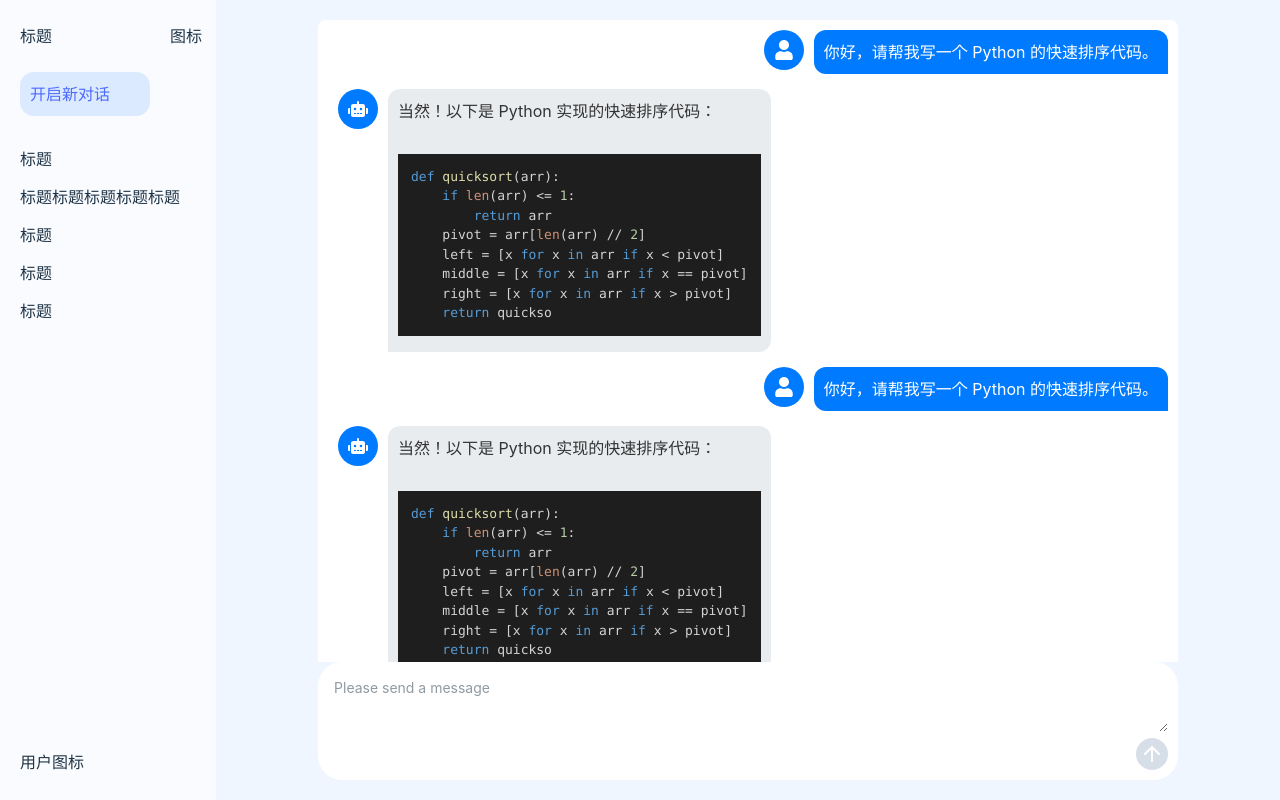
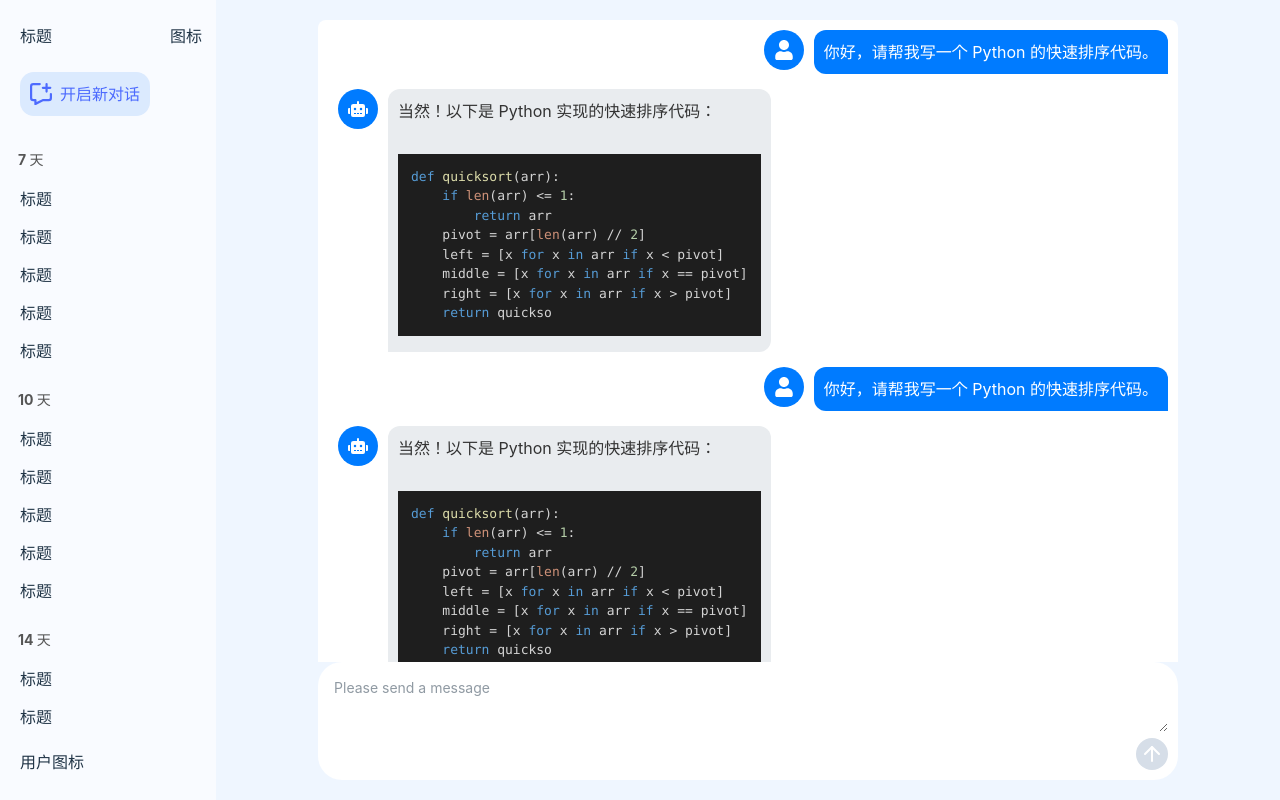
Before and after one commit to dh-data/FUT, a React (Vite) app in the folder web/: page /chat in a window 1280 px wide. Built offline with nearby package versions, Linux system fonts and the light colour scheme.

Commit message:
style:会话列表优化

```diff
--- a/web/src/index.css
+++ b/web/src/index.css
@@ -1,4 +1,4 @@
-@import "tailwindcss";
+@import 'tailwindcss';
 
 :root {
   font-family: Inter, Avenir, Helvetica, Arial, sans-serif;
@@ -13,7 +13,7 @@
   -webkit-font-smoothing: antialiased;
   -moz-osx-font-smoothing: grayscale;
   -webkit-text-size-adjust: 100%;
-  --bg-color-hover:#EFF6FF
+  --bg-color-hover: #eff6ff;
 }
 
 a {
@@ -70,13 +70,12 @@ button:focus-visible {
   }
 }
 
-
-
-input,textarea {
+input,
+textarea {
   border: none;
   outline: none;
   padding: 6px;
-    box-shadow: none  !important;
+  box-shadow: none !important;
   border-radius: 14px;
   /* resize: none;  */
 }
@@ -92,3 +91,10 @@ input,textarea {
   outline: none;
   box-shadow: none;
 }
+
+.sticky-header {
+  position: -webkit-sticky; /* Safari兼容 */
+  position: sticky;
+  top: 0;
+  transition: all 0.3s ease;
+}
--- a/web/src/pages/home/Sidebar.tsx
+++ b/web/src/pages/home/Sidebar.tsx
@@ -2,7 +2,9 @@ import React, { useEffect, useState, useRef } from 'react'
 import { Ellipsis } from 'lucide-react'
 import { Input } from '@/components/ui/input'
 import { useLocation, useNavigate } from 'react-router-dom'
+import { clsx } from 'clsx' // 引入 clsx 来简化动态样式绑定
 import { Button } from '@/components/ui/button'
+import chatIcon from '@/assets/images/chat.svg'
 import {
   DropdownMenu,
   DropdownMenuContent,
@@ -26,9 +28,16 @@ const dataItemClass =
 const ellipsisClass =
   'cursor-pointer text-[12px]  rounded-[50%] pl-[2px] pr-[2px]  bg-[var(--bg-color-hover)] hover:bg-[#fff]'
 const chatBtnClass =
-  'flex items-center pl-[10px] pr-[10px] h-[44px] w-[130px] rounded-[14px] text-[16px] text-[#4d6bfe] bg-[rgba(219,234,254)] '
+  'flex items-center pl-[10px] pr-[10px] h-[44px] w-[130px] rounded-[14px] text-[16px] text-[#4d6bfe] bg-[rgba(219,234,254)] hover:bg-[#c6dcf8]  cursor-pointer'
+
 const SidebarComponent = () => {
   const navigate = useNavigate()
+  const containerRef = useRef<HTMLDivElement>(null)
+  const [activeHeader, setActiveHeader] = useState<number | null>(null)
+  const headersRef = useRef<{ [key: number]: HTMLElement }>({})
+  const [isSticky, setIsSticky] = useState(false)
+  const headerRef = useRef<HTMLDivElement>(null)
+
   //   const [data, setData] = useState([]);
 
   //   useEffect(() => {
@@ -42,23 +51,147 @@ const SidebarComponent = () => {
   const [dataSource, setDataSource] = useState([
     {
       id: 1,
+      title: '标题',
+      day: 7,
+      children: [
+        {
+          id: 11,
           title: '标题'
         },
         {
-      id: 2,
-      title: '标题标题标题标题标题标题标题'
-    },
-    {
-      id: 3,
+          id: 12,
           title: '标题'
         },
         {
-      id: 4,
+          id: 13,
           title: '标题'
         },
         {
-      id: 5,
+          id: 14,
           title: '标题'
+        },
+        {
+          id: 15,
+          title: '标题'
+        }
+      ]
+    },
+    {
+      id: 21,
+      title: '标题标题标题标题标题标题标题',
+      day: 10,
+      children: [
+        {
+          id: 21,
+          title: '标题'
+        },
+        {
+          id: 22,
+          title: '标题'
+        },
+        {
+          id: 23,
+          title: '标题'
+        },
+        {
+          id: 24,
+          title: '标题'
+        },
+        {
+          id: 25,
+          title: '标题'
+        }
+      ]
+    },
+    {
+      id: 31,
+      title: '标题标题标题标题标题标题标题',
+      day: 14,
+      children: [
+        {
+          id: 321,
+          title: '标题'
+        },
+        {
+          id: 322,
+          title: '标题'
+        },
+        {
+          id: 323,
+          title: '标题'
+        },
+        {
+          id: 324,
+          title: '标题'
+        },
+        {
+          id: 325,
+          title: '标题'
+        }
+      ]
+    },
+    {
+      id: 431,
+      title: '标题标题标题标题标题标题标题',
+      day: 24,
+      children: [
+        {
+          id: 4321,
+          title: '标题'
+        },
+        {
+          id: 4322,
+          title: '标题'
+        },
+        {
+          id: 4323,
+          title: '标题'
+        },
+        {
+          id: 4324,
+          title: '标题'
+        },
+        {
+          id: 4325,
+          title: '标题'
+        },
+        {
+          id: 4321,
+          title: '标题'
+        },
+        {
+          id: 5322,
+          title: '标题'
+        },
+        {
+          id: 45323,
+          title: '标题'
+        },
+        {
+          id: 45324,
+          title: '标题'
+        },
+        {
+          id: 45325,
+          title: '标题'
+        },
+        {
+          id: 45324,
+          title: '标题'
+        },
+        {
+          id: 48325,
+          title: '标题'
+        },
+        {
+          id: 48325,
+          title: '标题'
+        },
+        {
+          id: 48325,
+          title: '标题'
+        }
+      ]
     }
   ])
   // 选中的id
@@ -107,6 +240,84 @@ const SidebarComponent = () => {
     // setDataSource(dataSource.filter((item)=>item.id!=id))
   }
 
+  // 提取工具提示组件
+  const TooltipItem = ({ title, className }) => {
+    return (
+      <TooltipProvider>
+        <Tooltip>
+          <TooltipTrigger className={className} asChild>
+            <div className="overflow-hidden h-[38px]">{title}</div>
+          </TooltipTrigger>
+          <TooltipContent className="bg-black shadow-lg border-0">
+            <div className="text-white text-[14px] max-w-[200px] overflow-hidden">
+              {title}
+            </div>
+          </TooltipContent>
+        </Tooltip>
+      </TooltipProvider>
+    )
+  }
+
+  // 提取下拉菜单组件
+  const DropdownMenuComponent = ({
+    item,
+    handleEditStart,
+    handleDeleteData
+  }) => {
+    return (
+      <DropdownMenu>
+        <DropdownMenuTrigger
+          className="absolute top-[15%] right-[10px]"
+          asChild
+        >
+          <Ellipsis
+            className={clsx(
+              ellipsisClass,
+              item.id === selectedId
+                ? ellipsisClass
+                : `${ellipsisClass} group-hover:opacity-100 opacity-0`
+            )}
+          />
+        </DropdownMenuTrigger>
+        <DropdownMenuContent className="bg-[#fff] border-0">
+          <DropdownMenuItem
+            className={triggerClass}
+            onClick={() => handleEditStart(item)}
+          >
+            重命名
+          </DropdownMenuItem>
+          <DropdownMenuItem
+            className={triggerClass}
+            onClick={() => handleDeleteData(item.id)}
+          >
+            删除
+          </DropdownMenuItem>
+        </DropdownMenuContent>
+      </DropdownMenu>
+    )
+  }
+
+  useEffect(() => {
+    const container = containerRef.current
+    const header = headerRef.current
+    if (!container || !header) return
+
+    const observer = new IntersectionObserver(
+      ([entry]) => {
+        setIsSticky(!entry.isIntersecting)
+      },
+      {
+        root: container,
+        threshold: 1,
+        rootMargin: '-1px 0px 0px 0px' // 精确触发边界
+      }
+    )
+
+    observer.observe(header)
+
+    return () => observer.disconnect()
+  }, [])
+
   return (
     <div className="flex flex-col w-[260px] bg-[#f9fbff]">
       <div className="flex justify-between pt-[24px] pr-[14px] pb-[24px] pl-[20px] ">
@@ -114,16 +325,52 @@ const SidebarComponent = () => {
         <p>图标</p>
       </div>
       <div className="pl-[20px] mb-[24px]">
-        <div className={chatBtnClass}>开启新对话</div>
+        <div className={chatBtnClass}>
+          {/* 引入图片 */}
+          <img src={chatIcon} className="mr-[8px]" />
+          开启新对话
         </div>
-      <div className="pl-[10px] pr-[14px] h-[calc(100vh-200px)] ">
-        {dataSource.map(item => (
+      </div>
+      <div
+        ref={containerRef}
+        className="pl-[10px] pr-[8px] h-[calc(100vh-200px)] overflow-y-auto"
+      >
+        {/* 滚动内容 */}
+        <div className="content-area">
+          {dataSource.map(data => (
+            <div key={data.day} className="pb-[10px] font-bold">
+              <div
+                ref={el => {
+                  if (el) headersRef.current[data.day] = el
+                  else delete headersRef.current[data.day]
+                }}
+                className={clsx(
+                  'sticky-header bg-[#f9fbff] text-[#555] text-[14px]  z-10 transition-all',
+                  activeHeader === data.day
+                    ? 'sticky top-0 shadow-md' // 使用sticky定位
+                    : 'relative'
+                )}
+              >
+                <div className="p-2">
+                  {data.day} 天
+                  {
+                    activeHeader === data.day
+                    //  && (
+                    //   // <span className="ml-2 text-sm text-gray-500">
+                    //   //   （吸顶中）
+                    //   // </span>
+                    // )
+                  }
+                </div>
+              </div>
+
+              {data.children.map(item => (
                 <div
                   key={item.id}
                   onClick={() => handleSelData(item)}
-            className="group h-[38px] leading-[38px] "
+                  className="group h-[38px] leading-[38px]"
                 >
-            {dropdownData.id == item.id ? (
+                  {dropdownData.id === item.id ? (
                     <Input
                       autoFocus
                       onBlur={handleBlur}
@@ -132,71 +379,34 @@ const SidebarComponent = () => {
                       className="rounded-[12px] b"
                     />
                   ) : (
-              // 路由跳转
                     <div
-                className={
-                  item.id == selectedId
-                    ? `${dataItemClass} bg-[var(--bg-color-hover)]`
-                    : dataItemClass
-                }
+                      className={clsx(
+                        dataItemClass,
+                        item.id === selectedId && 'bg-[var(--bg-color-hover)]'
+                      )}
                     >
                       {item.title.length > 13 ? (
-                  <TooltipProvider>
-                    <Tooltip>
-                      <TooltipTrigger
+                        <TooltipItem
+                          title={item.title}
                           className="[&>div]:hover:bg-blue-100"
-                        asChild
-                      >
-                        {/* 保留原有div结构，添加样式继承 */}
-                        <div className="overflow-hidden h-[38px] your-existing-classes">
+                        />
+                      ) : (
+                        <div className="overflow-hidden h-[38px]">
                           {item.title}
                         </div>
-                      </TooltipTrigger>
-                      <TooltipContent className="bg-black  shadow-lg border-0">
-                        {/* 颜色为白色,最大字节30 */}
-                        <div className="text-white text-[14px] max-w-[200px] overflow-hidden">
-                          {item.title}
-                        </div>
-                      </TooltipContent>
-                    </Tooltip>
-                  </TooltipProvider>
-                ) : (
-                  <div className="overflow-hidden h-[38px]">{item.title}</div>
                       )}
-                <DropdownMenu>
-                  <DropdownMenuTrigger
-                    className="absolute top-[15%] right-[10px]"
-                    asChild
-                  >
-                    <Ellipsis
-                      className={
-                        item.id == selectedId
-                          ? ellipsisClass
-                          : `${ellipsisClass} group-hover:opacity-100 opacity-0 `
-                      }
+                      <DropdownMenuComponent
+                        item={item}
+                        handleEditStart={handleEditStart}
+                        handleDeleteData={handleDeleteData}
                       />
-                  </DropdownMenuTrigger>
-                  <DropdownMenuContent className="bg-[#fff] border-0">
-                    <DropdownMenuItem
-                      className={`${triggerClass}`}
-                      onClick={handleEditStart.bind(null, item)}
-                    >
-                      重命名
-                    </DropdownMenuItem>
-                    <DropdownMenuItem
-                      className={`${triggerClass}`}
-                      onClick={() => {
-                        handleDeleteData(item.id)
-                      }}
-                    >
-                      删除
-                    </DropdownMenuItem>
-                  </DropdownMenuContent>
-                </DropdownMenu>
                     </div>
                   )}
                 </div>
               ))}
+            </div>
+          ))}
+        </div>
       </div>
       <div className="ml-[10px] mr-[10px]">
         <div className=" cursor-pointer p-[10px] rounded-[12px] hover:bg-[var(--bg-color-hover)]">
--- a/web/src/router/index.tsx
+++ b/web/src/router/index.tsx
@@ -25,6 +25,7 @@ export const routes: RouteObject[] = [
   {
     path: '/chat',
     element: <Home />,
+    // !TODO:浏览器中页面刷新或手动url上不起作用，导致页面空白
     children: [
       {
         path: 'empty',
```
Also changed, not shown: web/src/assets/images/chat.svg (added). Lines whose indentation alone changed are shown as unchanged.
